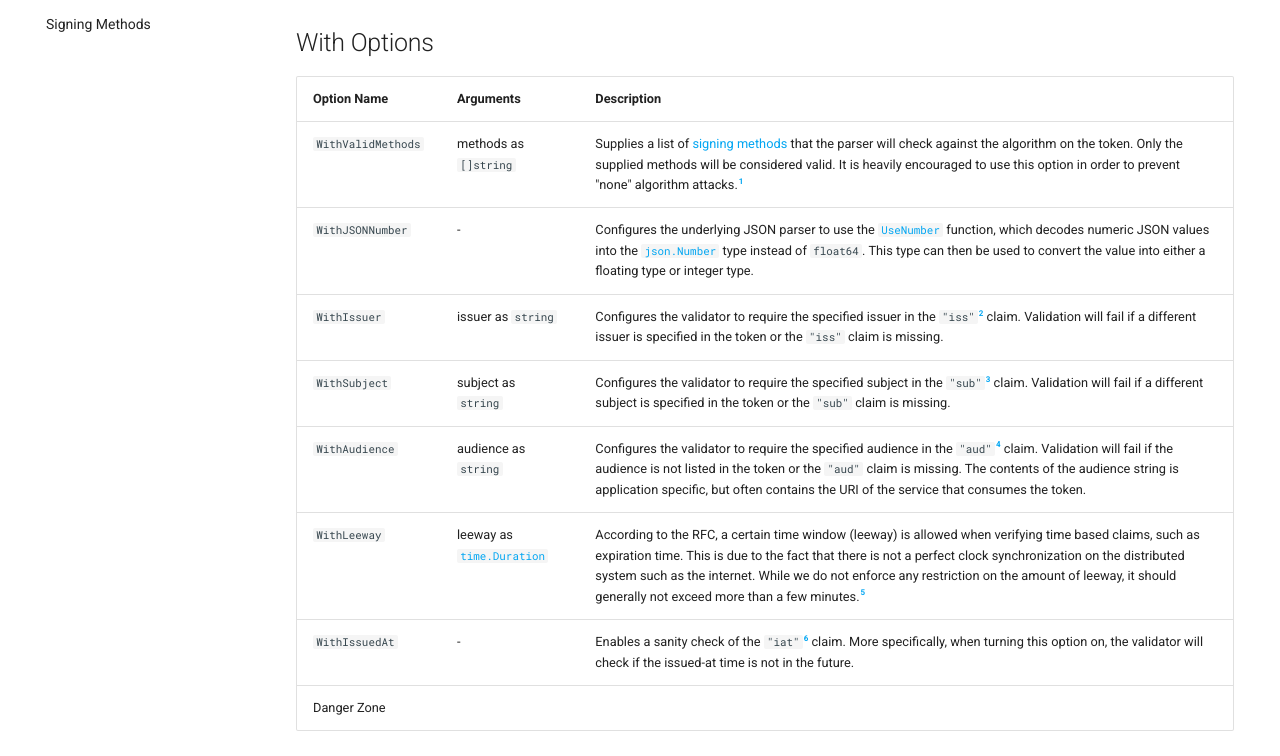
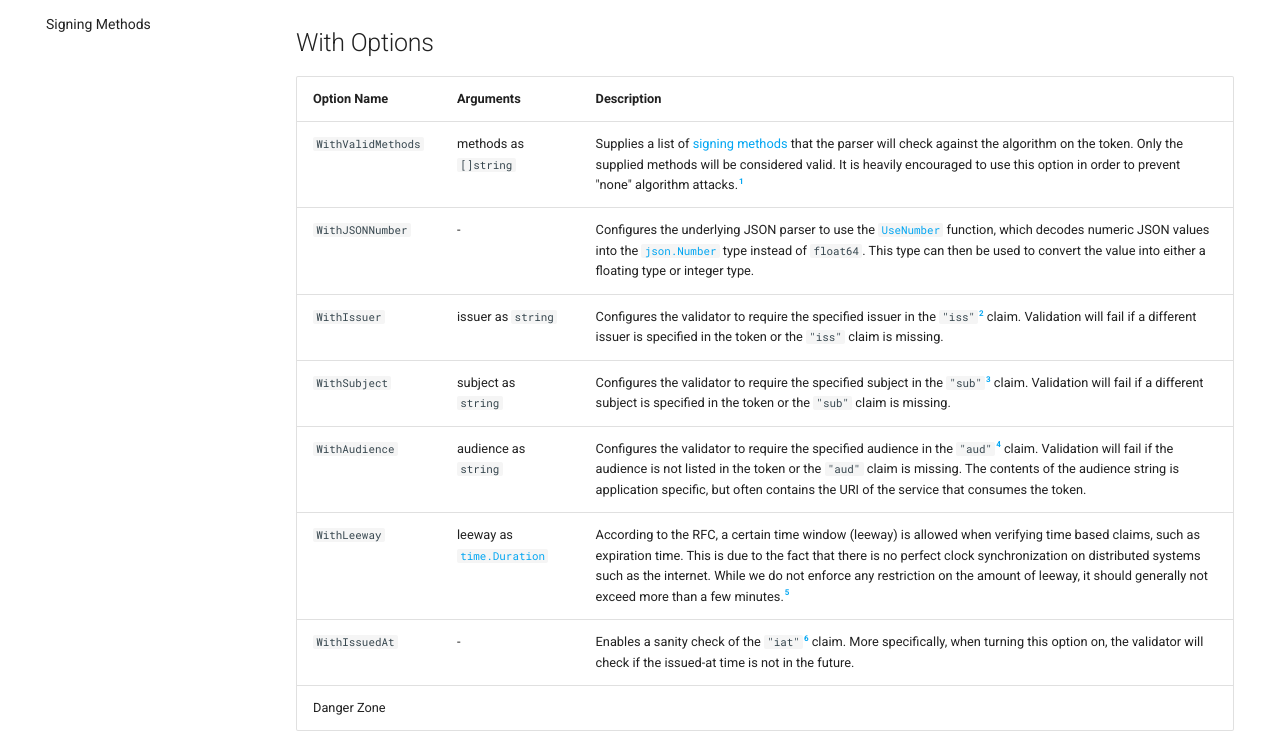
Before and after one commit to golang-jwt/jwt-docs, an MkDocs documentation site: the page built from docs/usage/parse.md, in a window 1280 px wide and 1295 px high. Shown: the part 278-1034 px from the top of the window. Built offline with MkDocs 1.6.1 and Material for MkDocs 9.7.7, drawn with Linux system fonts in a browser that asks for light colours; comment, search, counter and statistics services are not loaded.

Commit message:
Update parse.md

```diff
--- a/docs/usage/parse.md
+++ b/docs/usage/parse.md
@@ -13,7 +13,7 @@
 | `WithIssuer`                                | issuer as `string`                                            | Configures the validator to require the specified issuer in the `"iss"`[^iss] claim. Validation will fail if a different issuer is specified in the token or the `"iss"` claim is missing.                                                                                                                                                                                            |
 | `WithSubject`                               | subject as `string`                                           | Configures the validator to require the specified subject in the `"sub"`[^sub] claim. Validation will fail if a different subject is specified in the token or the `"sub"` claim is missing.                                                                                                                                                                                          |
 | `WithAudience`                              | audience  as `string`                                         | Configures the validator to require the specified audience in the `"aud"`[^aud] claim. Validation will fail if the audience is not listed in the token or the `"aud"` claim is missing. The contents of the audience string is application specific, but often contains the URI of the service that consumes the token.                                                               |
-| `WithLeeway`                                | leeway as [`time.Duration`](https://pkg.go.dev/time#Duration) | According to the RFC, a certain time window (leeway) is allowed when verifying time based claims, such as expiration time. This is due to the fact that there is not a perfect clock synchronization on the distributed system such as the internet. While we do not enforce any restriction on the amount of leeway, it should generally not exceed more than a few minutes.[^exp] |
+| `WithLeeway`                                | leeway as [`time.Duration`](https://pkg.go.dev/time#Duration) | According to the RFC, a certain time window (leeway) is allowed when verifying time based claims, such as expiration time. This is due to the fact that there is no perfect clock synchronization on distributed systems such as the internet. While we do not enforce any restriction on the amount of leeway, it should generally not exceed more than a few minutes.[^exp] |
 | `WithIssuedAt`                              | -                                                             | Enables a sanity check of the `"iat"`[^iat] claim. More specifically, when turning this option on, the validator will check if the issued-at time is not in the future.                                                                                                                                                                                                               |
 | Danger Zone                                 |
 
```
